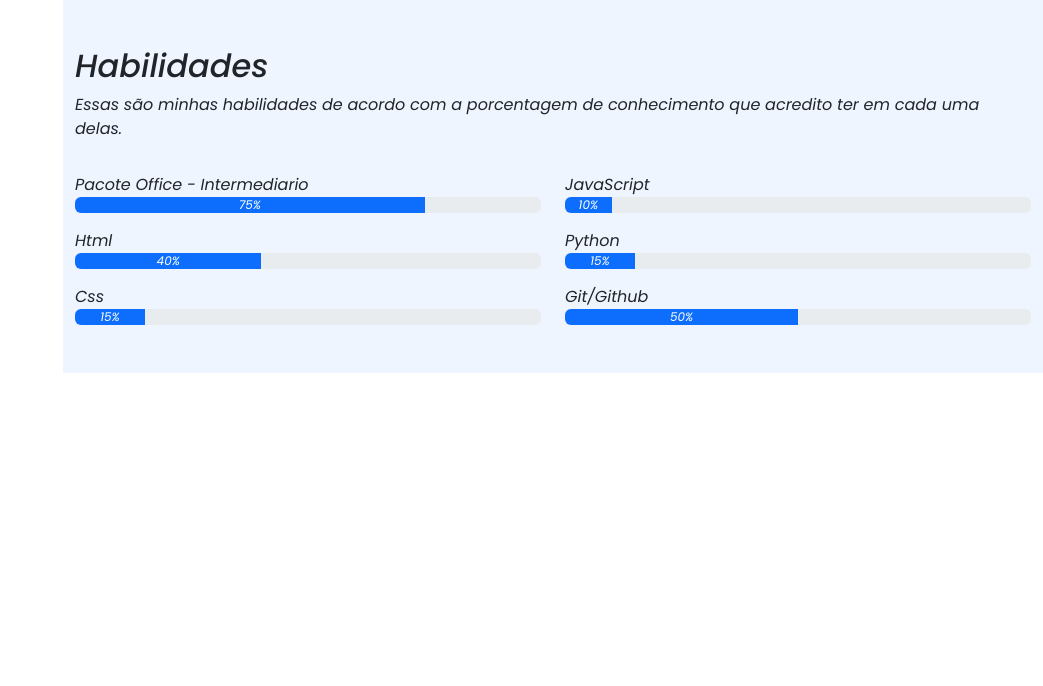
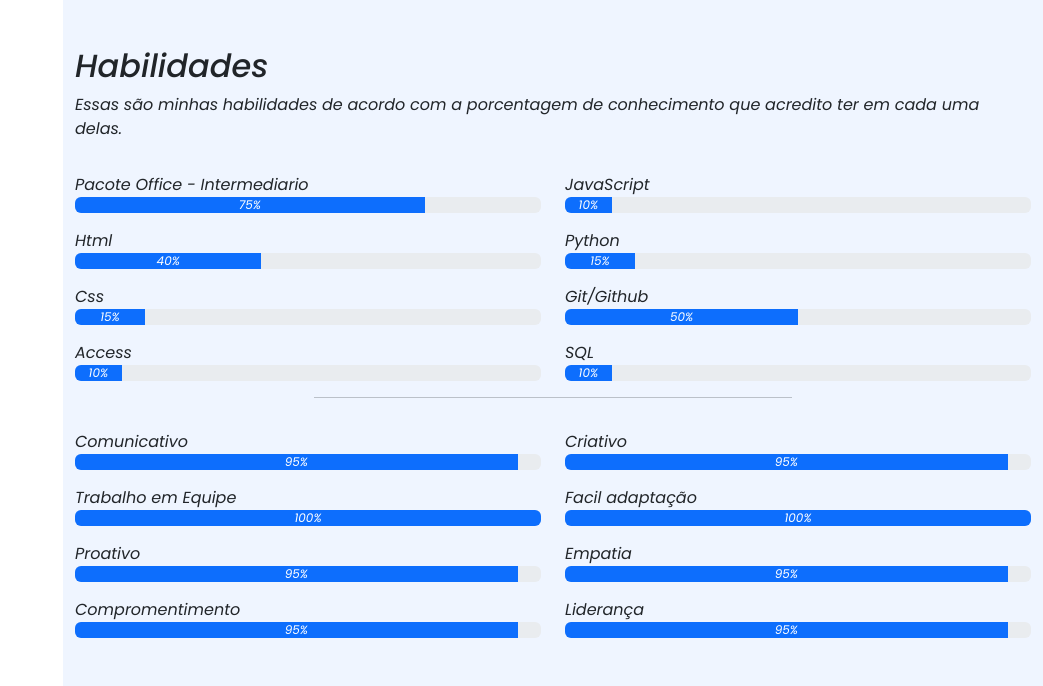
Before and after one commit to LucasPiag/Portifolio, a Python web app: template templates/index.html in a window 1280 px wide. Shown: the part 1634-2320 px from the top of the page, without its empty margins (237-1280 px from the left). Before the commit the page ends 2007 px from the top, so only its background shows below. Run offline with Jinja, Linux system fonts and the light colour scheme; the template is opened without the code that fills it, so the values that code supplies are empty; some libraries are stand-ins or nearby versions.

Commit message:
Inclusão das habilidades

```diff
--- a/templates/index.html
+++ b/templates/index.html
@@ -41,7 +41,7 @@
                   <a class="nav-link" href="#sobre"><i class="bi bi-person-fill"></i>Sobre</a>
                 </li>
                 <li class="nav-item">
-                  <a class="nav-link" href="#"><i class="bi bi-list-check"></i>Habilidades</a>
+                  <a class="nav-link" href="#habilidades"><i class="bi bi-list-check"></i>Habilidades</a>
                 </li>
                 <li class="nav-item">
                     <a class="nav-link" href="#"><i class="bi bi-file-earmark"></i>Curriculo</a>
@@ -151,7 +151,7 @@
 
         </section>
 
-        <section class="mt-5 section-bg" id="Habilidades">
+        <section class="mt-5 section-bg" id="habilidades">
 
             <div class="container pb-5">
                 <h2 class="pt-5">Habilidades</h2>
@@ -165,17 +165,23 @@
                              class="progress-bar" style="width: 75%">75%</div>
                           </div>
 
-                          <p class="mt-3 mb-0">Html</p>
+                        <p class="mt-3 mb-0">Html</p>
                         <div class="progress">
                             <div role="progressbar" aria-label="Example with label" aria-valuenow="40" aria-valuemin="0" aria-valuemax="100"
                              class="progress-bar" style="width: 40%">40%</div>
                           </div>
 
-                          <p class="mt-3 mb-0">Css</p>
+                        <p class="mt-3 mb-0">Css</p>
                         <div class="progress">
                             <div role="progressbar" aria-label="Example with label" aria-valuenow="15" aria-valuemin="0" aria-valuemax="100"
                              class="progress-bar" style="width: 15%">15%</div>
                           </div>
+
+                        <p class="mt-3 mb-0">Access</p>
+                        <div class="progress">
+                              <div role="progressbar" aria-label="Example with label" aria-valuenow="10" aria-valuemin="0" aria-valuemax="100"
+                               class="progress-bar" style="width: 10%">10%</div>
+                            </div>
 
                     </div>
 
@@ -187,17 +193,25 @@
                              class="progress-bar" style="width: 10%">10%</div>
                           </div>
 
-                          <p class="mt-3 mb-0">Python</p>
+                        <p class="mt-3 mb-0">Python</p>
                         <div class="progress">
                             <div role="progressbar" aria-label="Example with label" aria-valuenow="15" aria-valuemin="0" aria-valuemax="100"
                              class="progress-bar" style="width: 15%">15%</div>
                           </div>
 
-                          <p class="mt-3 mb-0">Git/Github</p>
+                        <p class="mt-3 mb-0">Git/Github</p>
                         <div class="progress">
                             <div role="progressbar" aria-label="Example with label" aria-valuenow="50" aria-valuemin="0" aria-valuemax="100"
                              class="progress-bar" style="width: 50%">50%</div>
                           </div>
+
+                        <p class="mt-3 mb-0">SQL</p>
+                        <div class="progress">
+                            <div role="progressbar" aria-label="Example with label" aria-valuenow="10" aria-valuemin="0" aria-valuemax="100"
+                             class="progress-bar" style="width: 10%">10%</div>
+                          </div>
+
+
 
                      </div>
 
@@ -205,6 +219,62 @@
 
 
                 <div>
+
+                <hr class="w-50 me-auto ms-auto">
+
+                <div class="row">
+                    <div class="col-md-6">
+                        <p class="mt-3 mb-0">Comunicativo</p>
+                        <div class="progress">
+                            <div role="progressbar" aria-label="Example with label" aria-valuenow="95" aria-valuemin="0" aria-valuemax="100"
+                             class="progress-bar" style="width: 95%">95%</div>
+                          </div>
+
+                        <p class="mt-3 mb-0">Trabalho em Equipe</p>
+                        <div class="progress">
+                              <div role="progressbar" aria-label="Example with label" aria-valuenow="100" aria-valuemin="0" aria-valuemax="100"
+                               class="progress-bar" style="width: 100%">100%</div>
+                            </div>
+                        <p class="mt-3 mb-0">Proativo</p>
+                        <div class="progress">
+                            <div role="progressbar" aria-label="Example with label" aria-valuenow="95" aria-valuemin="0" aria-valuemax="100"
+                             class="progress-bar" style="width: 95%">95%</div>
+                          </div>
+                        <p class="mt-3 mb-0">Compromentimento</p>
+                        <div class="progress">
+                              <div role="progressbar" aria-label="Example with label" aria-valuenow="95" aria-valuemin="0" aria-valuemax="100"
+                               class="progress-bar" style="width: 95%">95%</div>
+                            </div>
+
+                    </div>
+
+                    <div class="col-md-6">
+                        <p class="mt-3 mb-0">Criativo</p>
+                        <div class="progress">
+                            <div role="progressbar" aria-label="Example with label" aria-valuenow="95" aria-valuemin="0" aria-valuemax="100"
+                             class="progress-bar" style="width: 95%">95%</div>
+                          </div>
+                        <p class="mt-3 mb-0">Facil adaptação</p>
+                        <div class="progress">
+                            <div role="progressbar" aria-label="Example with label" aria-valuenow="100" aria-valuemin="0" aria-valuemax="100"
+                               class="progress-bar" style="width: 100%">100%</div>
+                            </div>
+                        <p class="mt-3 mb-0">Empatia</p>
+                        <div class="progress">
+                            <div role="progressbar" aria-label="Example with label" aria-valuenow="95" aria-valuemin="0" aria-valuemax="100"
+                                 class="progress-bar" style="width: 95%">95%</div>
+                              </div>
+
+                        <p class="mt-3 mb-0">Liderança</p>
+                            <div class="progress">
+                                <div role="progressbar" aria-label="Example with label" aria-valuenow="95" aria-valuemin="0" aria-valuemax="100"
+                                       class="progress-bar" style="width: 95%">95%</div>
+                                </div>
+
+
+                    </div>
+
+                </div>
 
             </div>
 
```
